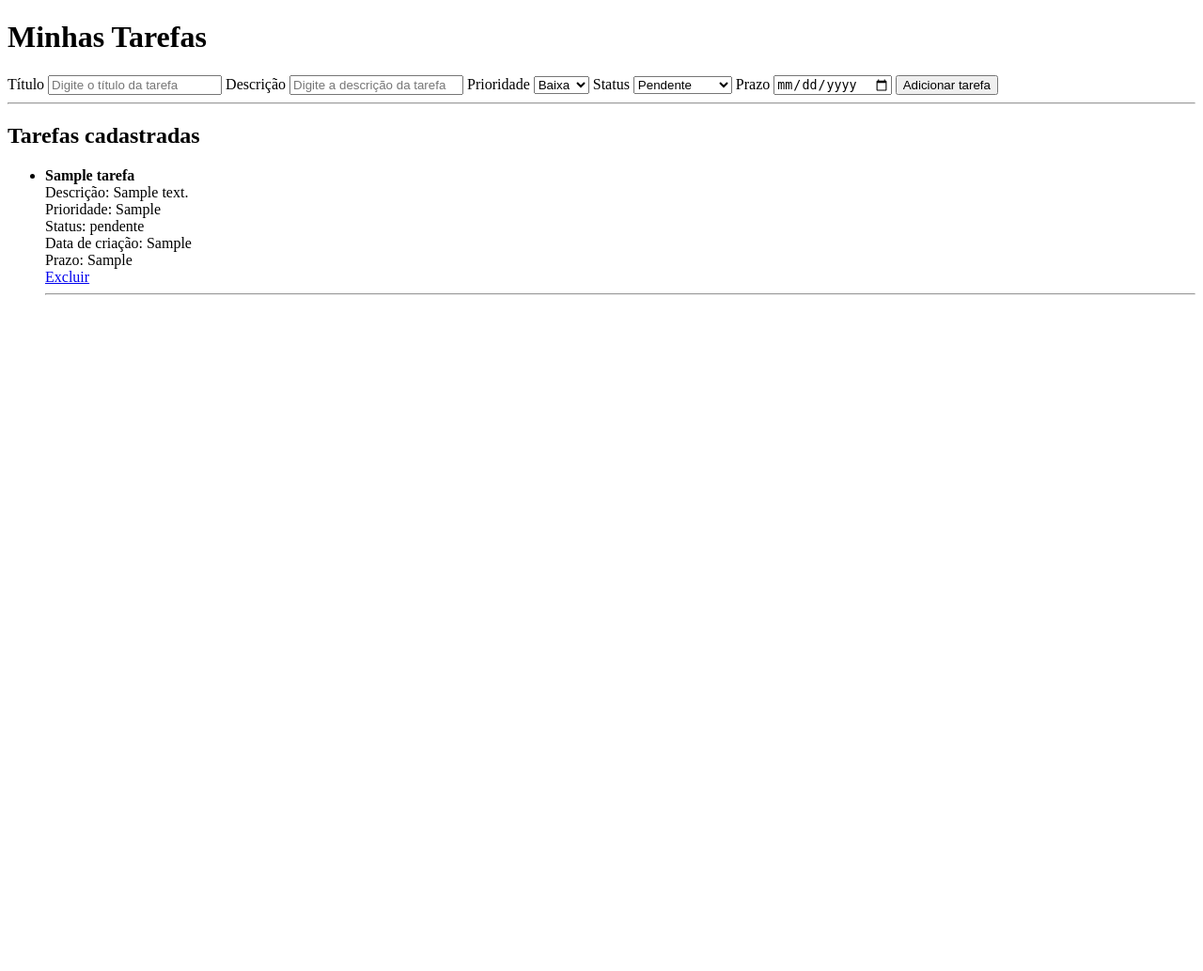
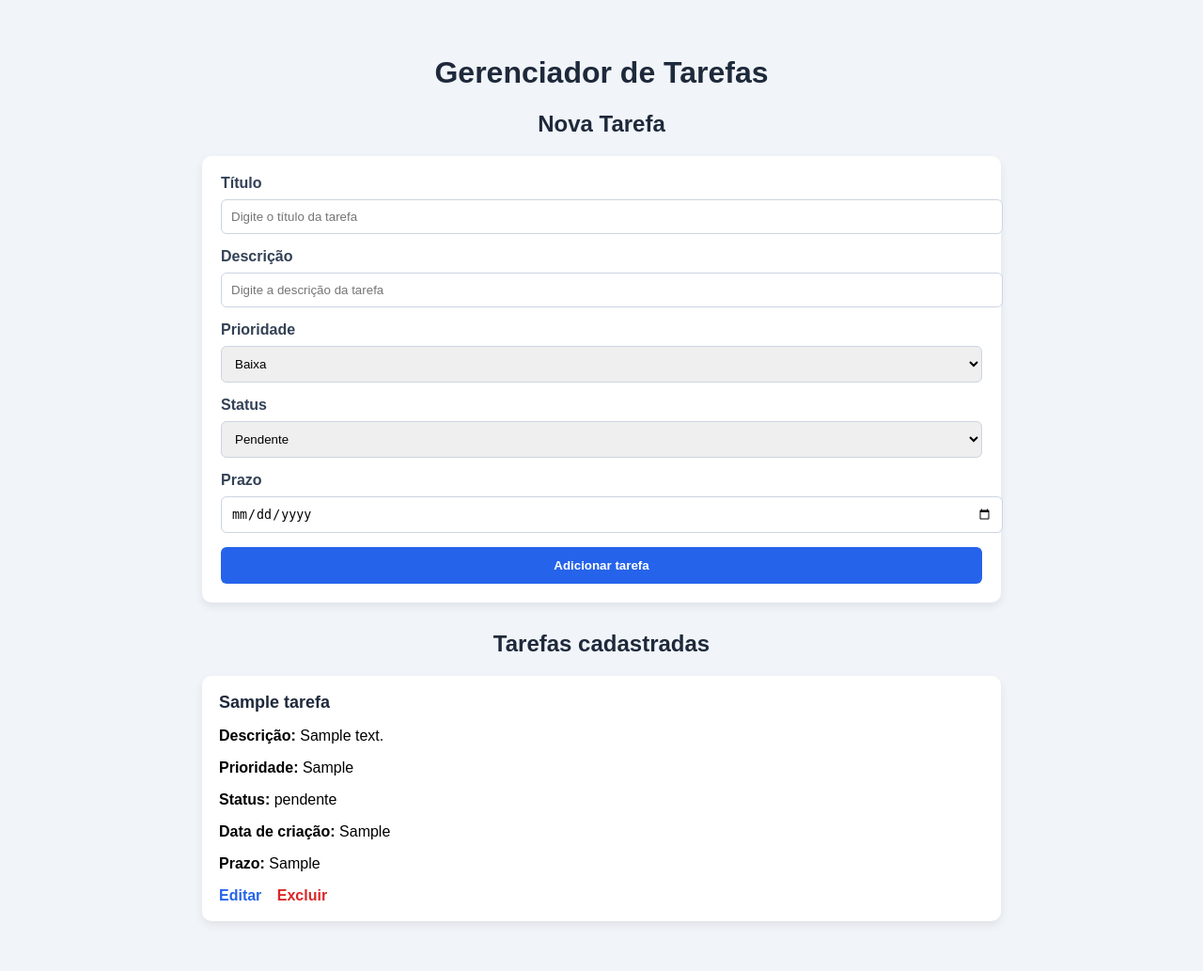
Before and after one commit to gustavobrazdev/sistema-gerenciamento-tarefas, a Flask app: page /tarefas in a window 1280 px wide. Shown: the whole page at 94% size. Before the commit the page ends 314 px from the top, so only its background shows below. Run offline with Flask 3, Linux system fonts and the light colour scheme; tables that the repository leaves empty or names only in its code hold one stand-in row (values such as "Sample post"); parts of the project's set-up code (start-up, migrations or seed data) failed here and were passed over.

Commit message:
feat: implementa edição de tarefas

```diff
--- a/src/database/tarefa_repository.py
+++ b/src/database/tarefa_repository.py
@@ -62,3 +62,53 @@ def excluir_tarefa(id_tarefa, id_usuario):
 
     cursor.close()
     conexao.close()
+
+def buscar_tarefa_id(id_tarefa, id_usuario):
+    conexao = conexao_banco_dados()
+    cursor = conexao.cursor(dictionary=True)
+
+    sql = """
+        SELECT id_tarefa, titulo_tarefa, descricao_tarefa, prioridade_tarefa,
+               status_tarefa, prazo_tarefa, id_usuario
+        FROM tarefa
+        WHERE id_tarefa = %s AND id_usuario = %s
+    """
+
+    cursor.execute(sql, (id_tarefa, id_usuario))
+    tarefa = cursor.fetchone()
+
+    cursor.close()
+    conexao.close()
+
+    return tarefa
+
+
+def atualizar_tarefa(tarefa, id_tarefa):
+    conexao = conexao_banco_dados()
+    cursor = conexao.cursor()
+
+    sql = """
+        UPDATE tarefa
+        SET titulo_tarefa = %s,
+            descricao_tarefa = %s,
+            prioridade_tarefa = %s,
+            status_tarefa = %s,
+            prazo_tarefa = %s
+        WHERE id_tarefa = %s AND id_usuario = %s
+    """
+
+    valores = (
+        tarefa.titulo,
+        tarefa.descricao,
+        tarefa.prioridade,
+        tarefa.status,
+        tarefa.prazo,
+        id_tarefa,
+        tarefa.id_usuario
+    )
+
+    cursor.execute(sql, valores)
+    conexao.commit()
+
+    cursor.close()
+    conexao.close()
--- a/src/routes/tarefa_routes.py
+++ b/src/routes/tarefa_routes.py
@@ -3,7 +3,9 @@ from flask import Blueprint, render_template, request, redirect, url_for
 from services.tarefa_services import (
     cadastrar_tarefa,
     buscar_tarefas_usuario,
-    remover_tarefa
+    remover_tarefa,
+    buscar_tarefa_edicao,
+    editar_tarefa
 )
 
 
@@ -21,7 +23,7 @@ def tarefas():
         status = request.form["status"]
         prazo = request.form["prazo"]
 
-        resultado = cadastrar_tarefa(
+        cadastrar_tarefa(
             titulo,
             descricao,
             prioridade,
@@ -30,13 +32,52 @@ def tarefas():
             id_usuario
         )
 
-        print(resultado)
+        return redirect(url_for("tarefa.tarefas"))
+
+    tarefas_usuario = buscar_tarefas_usuario(id_usuario)
+
+    return render_template(
+        "tarefas.html",
+        tarefas=tarefas_usuario,
+        tarefa_edicao=None
+    )
+
+
+@tarefa_bp.route("/tarefas/editar/<int:id_tarefa>", methods=["GET", "POST"])
+def editar(id_tarefa):
+    id_usuario = 1
+
+    tarefa = buscar_tarefa_edicao(id_tarefa, id_usuario)
+
+    if tarefa is None:
+        return "Tarefa não encontrada."
+
+    if request.method == "POST":
+        titulo = request.form["titulo"]
+        descricao = request.form["descricao"]
+        prioridade = request.form["prioridade"]
+        status = request.form["status"]
+        prazo = request.form["prazo"]
+
+        editar_tarefa(
+            id_tarefa,
+            titulo,
+            descricao,
+            prioridade,
+            status,
+            prazo,
+            id_usuario
+        )
 
         return redirect(url_for("tarefa.tarefas"))
 
     tarefas_usuario = buscar_tarefas_usuario(id_usuario)
 
-    return render_template("tarefas.html", tarefas=tarefas_usuario)
+    return render_template(
+        "tarefas.html",
+        tarefas=tarefas_usuario,
+        tarefa_edicao=tarefa
+    )
 
 
 @tarefa_bp.route("/tarefas/excluir/<int:id_tarefa>")
--- a/src/services/tarefa_services.py
+++ b/src/services/tarefa_services.py
@@ -6,12 +6,16 @@ from validators.tarefa_validator import (
     validar_prioridade,
     validar_status,
     validar_prazo
+
 )
 
 from database.tarefa_repository import (
     salvar_tarefa,
     listar_tarefas,
-    excluir_tarefa
+    excluir_tarefa,
+    buscar_tarefa_id,
+    atualizar_tarefa
+
 )
 
 
@@ -58,3 +62,41 @@ def buscar_tarefas_usuario(id_usuario):
 def remover_tarefa(id_tarefa, id_usuario):
     excluir_tarefa(id_tarefa, id_usuario)
     return "Tarefa excluída com sucesso!"
+
+def buscar_tarefa_edicao(id_tarefa, id_usuario):
+    return buscar_tarefa_id(id_tarefa, id_usuario)
+
+def editar_tarefa(id_tarefa, titulo, descricao, prioridade, status, prazo, id_usuario):
+    titulo_validado = validar_titulo(titulo)
+    descricao_validada = validar_descricao(descricao)
+    prioridade_validada = validar_prioridade(prioridade)
+    status_validado = validar_status(status)
+    prazo_validado = validar_prazo(prazo)
+
+    if titulo_validado is None:
+        return "Título inválido."
+
+    if descricao_validada is None:
+        return "Descrição inválida."
+
+    if prioridade_validada is None:
+        return "Prioridade inválida."
+
+    if status_validado is None:
+        return "Status inválido."
+
+    if prazo and prazo_validado is None:
+        return "Prazo inválido."
+
+    tarefa = Tarefa(
+        titulo_validado,
+        descricao_validada,
+        prioridade_validada,
+        status_validado,
+        prazo_validado,
+        id_usuario
+    )
+
+    atualizar_tarefa(tarefa, id_tarefa)
+
+    return "Tarefa atualizada com sucesso!"
--- a/src/templates/tarefas.html
+++ b/src/templates/tarefas.html
@@ -3,9 +3,148 @@
 <head>
     <meta charset="UTF-8">
     <title>Tarefas | Gerenciador de Tarefas</title>
+
+    <style>
+        body {
+            font-family: Arial, sans-serif;
+            background-color: #f1f5f9;
+            padding: 30px;
+        }
+
+        .container {
+            max-width: 850px;
+            margin: auto;
+        }
+
+        h1, h2 {
+            text-align: center;
+            color: #1e293b;
+        }
+
+        form {
+            background: white;
+            padding: 20px;
+            border-radius: 10px;
+            margin-bottom: 30px;
+            box-shadow: 0 4px 10px rgba(0, 0, 0, 0.08);
+        }
+
+        label {
+            font-weight: bold;
+            color: #334155;
+        }
+
+        input, select {
+            width: 100%;
+            padding: 10px;
+            margin-top: 8px;
+            margin-bottom: 15px;
+            border-radius: 6px;
+            border: 1px solid #cbd5e1;
+        }
+
+        button {
+            width: 100%;
+            padding: 12px;
+            background-color: #2563eb;
+            color: white;
+            border: none;
+            border-radius: 6px;
+            cursor: pointer;
+            font-weight: bold;
+        }
+
+        button:hover {
+            background-color: #1d4ed8;
+        }
+
+        .cancelar {
+            display: block;
+            text-align: center;
+            margin-top: 15px;
+            color: #64748b;
+            text-decoration: none;
+            font-weight: bold;
+        }
+
+        .tarefa {
+            background: white;
+            padding: 18px;
+            border-radius: 10px;
+            margin-bottom: 15px;
+            box-shadow: 0 4px 10px rgba(0, 0, 0, 0.08);
+        }
+
+        .tarefa strong {
+            font-size: 18px;
+            color: #1e293b;
+        }
+
+        .acoes {
+            margin-top: 12px;
+        }
+
+        .acoes a {
+            margin-right: 12px;
+            text-decoration: none;
+            font-weight: bold;
+        }
+
+        .editar {
+            color: #2563eb;
+        }
+
+        .excluir {
+            color: #dc2626;
+        }
+
+        .vazio {
+            text-align: center;
+            color: #64748b;
+            margin-top: 20px;
+        }
+    </style>
 </head>
 <body>
-    <h1>Minhas Tarefas</h1>
+
+<div class="container">
+
+    <h1>Gerenciador de Tarefas</h1>
+
+    {% if tarefa_edicao %}
+        <h2>Editar Tarefa</h2>
+
+        <form method="POST" action="/tarefas/editar/{{ tarefa_edicao.id_tarefa }}">
+            <label>Título</label>
+            <input type="text" name="titulo" value="{{ tarefa_edicao.titulo_tarefa }}" required>
+
+            <label>Descrição</label>
+            <input type="text" name="descricao" value="{{ tarefa_edicao.descricao_tarefa }}">
+
+            <label>Prioridade</label>
+            <select name="prioridade">
+                <option value="baixa" {% if tarefa_edicao.prioridade_tarefa == "baixa" %}selected{% endif %}>Baixa</option>
+                <option value="media" {% if tarefa_edicao.prioridade_tarefa == "media" %}selected{% endif %}>Média</option>
+                <option value="alta" {% if tarefa_edicao.prioridade_tarefa == "alta" %}selected{% endif %}>Alta</option>
+            </select>
+
+            <label>Status</label>
+            <select name="status">
+                <option value="pendente" {% if tarefa_edicao.status_tarefa == "pendente" %}selected{% endif %}>Pendente</option>
+                <option value="em_progresso" {% if tarefa_edicao.status_tarefa == "em_progresso" %}selected{% endif %}>Em progresso</option>
+                <option value="concluida" {% if tarefa_edicao.status_tarefa == "concluida" %}selected{% endif %}>Concluída</option>
+            </select>
+
+            <label>Prazo</label>
+            <input type="date" name="prazo" value="{{ tarefa_edicao.prazo_tarefa }}">
+
+            <button type="submit">Salvar alterações</button>
+
+            <a class="cancelar" href="/tarefas">Cancelar edição</a>
+        </form>
+
+    {% else %}
+        <h2>Nova Tarefa</h2>
 
         <form method="POST" action="/tarefas">
             <label>Título</label>
@@ -33,34 +172,32 @@
 
             <button type="submit">Adicionar tarefa</button>
         </form>
-
-    <hr>
+    {% endif %}
 
     <h2>Tarefas cadastradas</h2>
 
     {% if tarefas %}
-        <ul>
         {% for tarefa in tarefas %}
-                <li>
+            <div class="tarefa">
                 <strong>{{ tarefa.titulo_tarefa }}</strong>
-                    <br>
-                    Descrição: {{ tarefa.descricao_tarefa }}
-                    <br>
-                    Prioridade: {{ tarefa.prioridade_tarefa }}
-                    <br>
-                    Status: {{ tarefa.status_tarefa }}
-                    <br>
-                    Data de criação: {{ tarefa.data_criacao }}
-                    <br>
-                    Prazo: {{ tarefa.prazo_tarefa }}
-                    <br>
-                    <a href="/tarefas/excluir/{{ tarefa.id_tarefa }}">Excluir</a>
-                </li>
-                <hr>
+
+                <p><b>Descrição:</b> {{ tarefa.descricao_tarefa }}</p>
+                <p><b>Prioridade:</b> {{ tarefa.prioridade_tarefa }}</p>
+                <p><b>Status:</b> {{ tarefa.status_tarefa }}</p>
+                <p><b>Data de criação:</b> {{ tarefa.data_criacao }}</p>
+                <p><b>Prazo:</b> {{ tarefa.prazo_tarefa }}</p>
+
+                <div class="acoes">
+                    <a class="editar" href="/tarefas/editar/{{ tarefa.id_tarefa }}">Editar</a>
+                    <a class="excluir" href="/tarefas/excluir/{{ tarefa.id_tarefa }}">Excluir</a>
+                </div>
+            </div>
         {% endfor %}
-        </ul>
     {% else %}
-        <p>Nenhuma tarefa cadastrada.</p>
+        <p class="vazio">Nenhuma tarefa cadastrada.</p>
     {% endif %}
+
+</div>
+
 </body>
 </html>
```
Lines whose indentation alone changed are shown as unchanged.
